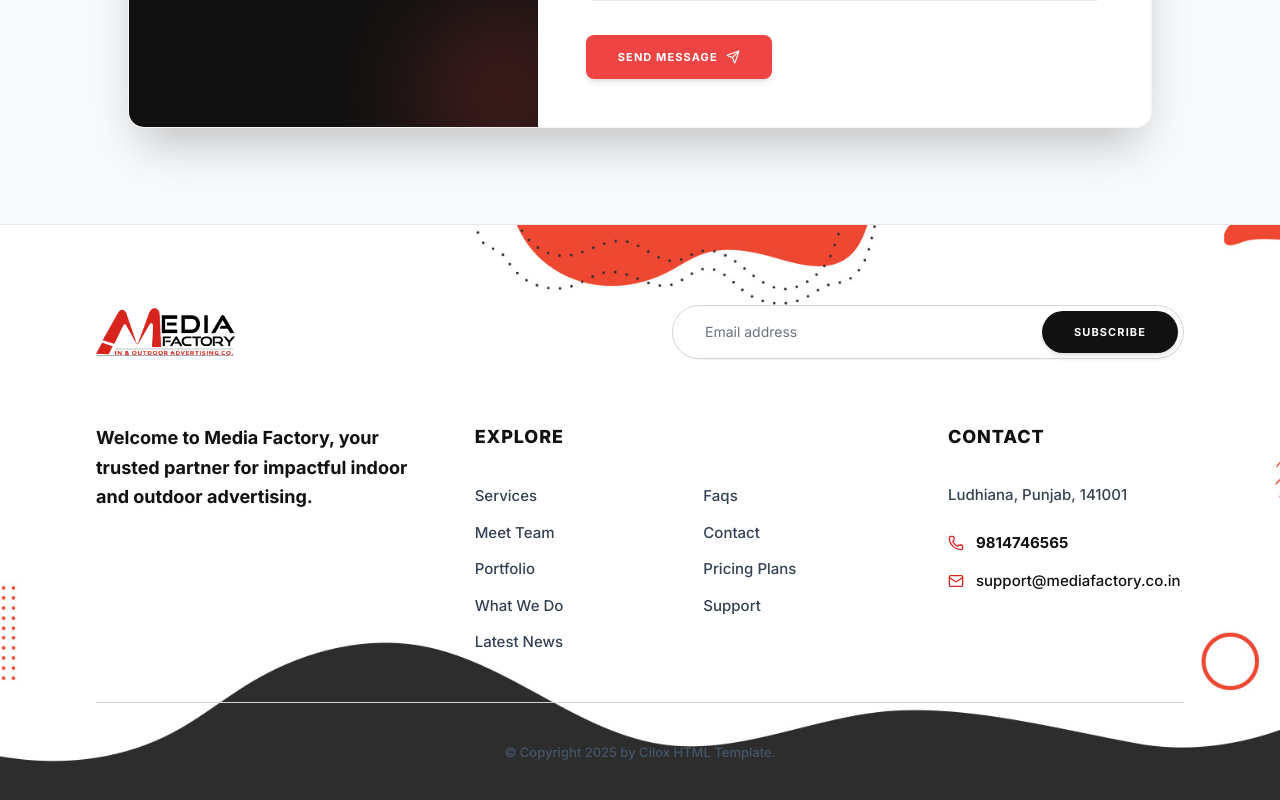
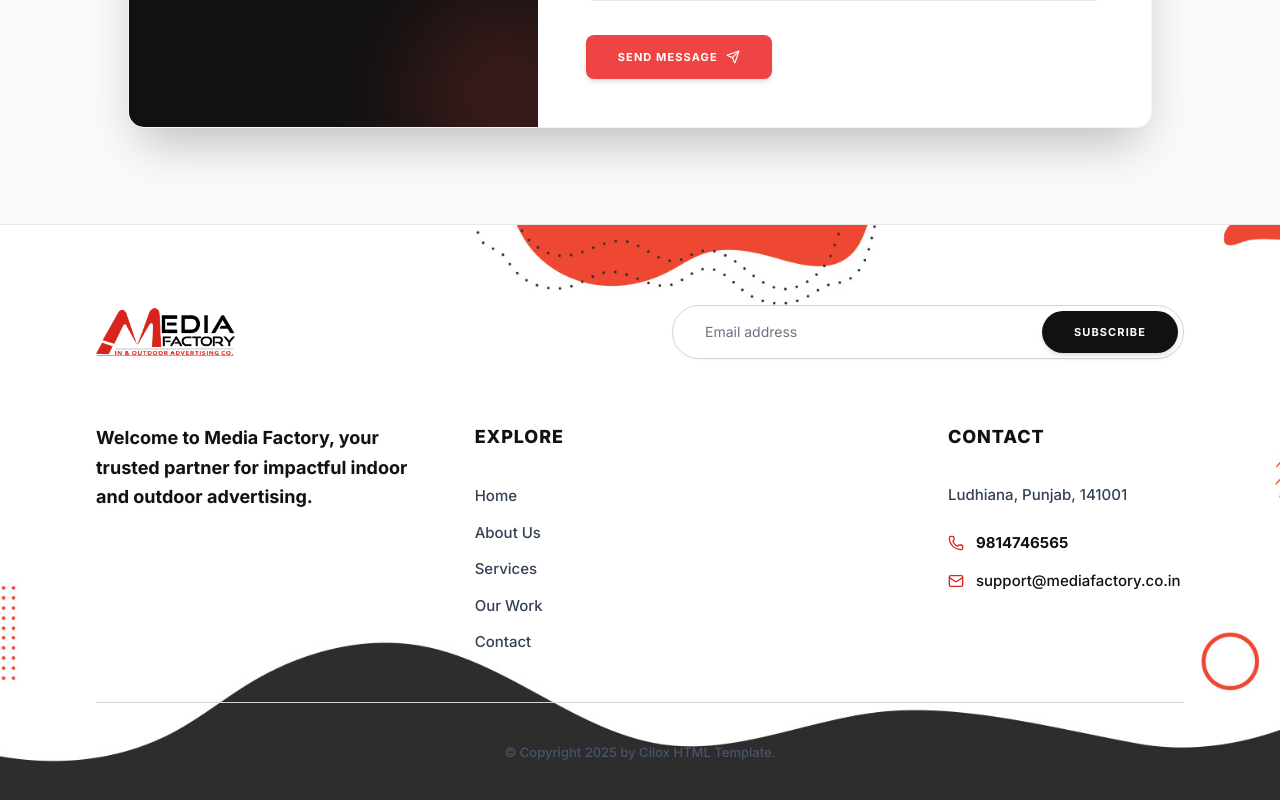
Before and after one commit to webenquiry11-svg/media-factory, a Next.js app in the folder frontend/: page / in a window 1280 px wide. Shown: the part 8538-9338 px from the top of the page. Built offline with nearby package versions, Linux system fonts and the light colour scheme.

Commit message:
Fix nested frontend folder

```diff
--- a/frontend/components/sections/Contact.tsx
+++ b/frontend/components/sections/Contact.tsx
@@ -316,24 +316,19 @@ const Contact = () => {
               {/* Column 2: Explore Links */}
               <div className="lg:col-span-5">
                  <h4 className="font-extrabold text-lg mb-8 uppercase text-[#111] tracking-wider">EXPLORE</h4>
-                 <div className="grid grid-cols-2 gap-x-8 gap-y-3">
-                    {/* Sub-col 1 */}
-                    <ul className="space-y-3">
-                       {['Services', 'Meet Team', 'Portfolio', 'What We Do', 'Latest News'].map((item) => (
-                          <li key={item}>
-                             <a href="#" className="text-slate-700 hover:text-red-600 text-[15px] font-medium transition-colors">{item}</a>
-                          </li>
-                       ))}
-                    </ul>
-                    {/* Sub-col 2 */}
-                    <ul className="space-y-3">
-                       {['Faqs', 'Contact', 'Pricing Plans', 'Support'].map((item) => (
-                          <li key={item}>
-                             <a href="#" className="text-slate-700 hover:text-red-600 text-[15px] font-medium transition-colors">{item}</a>
-                          </li>
-                       ))}
-                    </ul>
-                 </div>
+                 <ul className="space-y-3">
+                    {[
+                       { name: 'Home', href: '#' },
+                       { name: 'About Us', href: '#about' },
+                       { name: 'Services', href: '#services' },
+                       { name: 'Our Work', href: '#work' },
+                       { name: 'Contact', href: '#contact' }
+                    ].map((item) => (
+                       <li key={item.name}>
+                          <a href={item.href} className="text-slate-700 hover:text-red-600 text-[15px] font-medium transition-colors">{item.name}</a>
+                       </li>
+                    ))}
+                 </ul>
               </div>
 
               {/* Column 3: Contact Info */}
```
